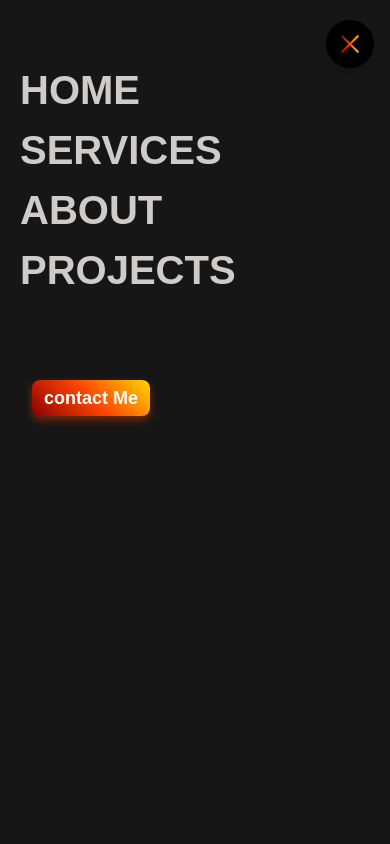
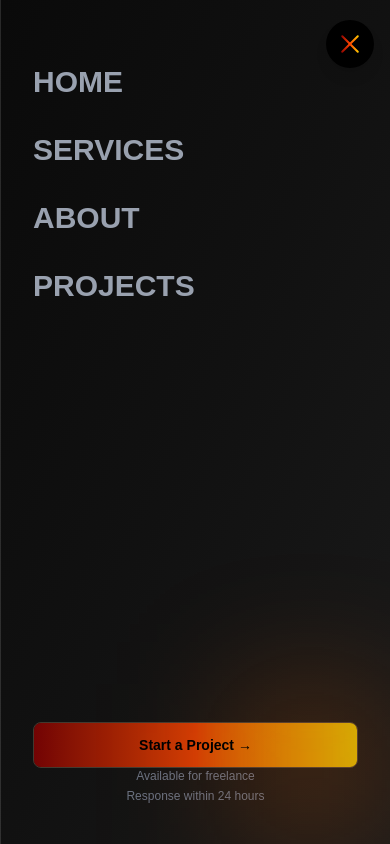
Before and after one commit to Investoremma12/my-website-project, a React (Vite) app: page / in a window 390 px wide. Both pictures are taken after a click on the button 350 px from the left and 44 px from the top of the page. Shown: the top 844 px of the page. Built offline with nearby package versions, Linux system fonts and the light colour scheme.

Commit message:
made the header premium

```diff
--- a/src/components/Header.jsx
+++ b/src/components/Header.jsx
@@ -1,9 +1,24 @@
 import TechTroveSymbol from '../assets/techtrove.png';
 import { motion, AnimatePresence } from 'framer-motion';
-import { useState } from 'react';
+import { useState, useEffect } from 'react';
 
 export function Header() {
 	const [isOpen, setIsOpen] = useState(false);
+	useEffect(() => {
+		if (isOpen) {
+			document.body.style.overflow = 'hidden';
+			document.documentElement.style.overflow = 'hidden';
+		} else {
+			document.body.style.overflow = '';
+			document.documentElement.style.overflow = '';
+		}
+
+		return () => {
+			document.body.style.overflow = '';
+			document.documentElement.style.overflow = '';
+		};
+	}, [isOpen]);
+
 	const navLinks = [
 		{ name: 'HOME', href: '#intro' },
 		{ name: 'SERVICES', href: '#services' },
@@ -86,41 +101,73 @@ export function Header() {
 						</button>
 					</div>
 				</div>
-
 				<AnimatePresence>
 					{isOpen && (
+						<>
 							<motion.div
-							initial={{ opacity: 0, x: 200 }}
+								initial={{ opacity: 0 }}
+								animate={{ opacity: 1 }}
+								exit={{ opacity: 0 }}
+								onClick={() => setIsOpen(false)}
+								className="fixed inset-0  bg-black/80 backdrop-blur-md z-40"
+							/>
+
+							<motion.div
+								initial={{ x: '100%' }}
+								animate={{ x: 0 }}
+								exit={{ x: '100%' }}
+								transition={{ type: 'spring', stiffness: 100, damping: 18 }}
+								className="fixed top-0 right-0 h-screen w-full md:w-[50%] lg:hidden
+				bg-linear-to-br from-[#0a0a0a] via-[#111] to-[#1a1a1a]
+				text-white z-50 flex flex-col justify-between px-8 py-10 border-l border-white/10"
+							>
+								<div>
+									<p className="text-xs tracking-widest text-[#b69573] mb-6">
+									</p>
+
+									<div className="space-y-8">
+										{navLinks.map((item, index) => (
+											<motion.a
+												key={item.name}
+												href={item.href}
+												onClick={() => setIsOpen(false)}
+												initial={{ opacity: 0, x: 60 }}
 												animate={{ opacity: 1, x: 0 }}
-							exit={{
-								opacity: 0,
-								x: 100,
-								transition: {
-									duration: 0.8,
-									delay: 0.2,
-									ease: 'anticipate',
-								},
-							}}
-							transition={{ duration: 0.6, ease: 'easeIn' }}
-							className="fixed inset-0 w-full md:w-[50%] ml-auto
-							bg-[#161616] text-white z-100 lg:hidden"
+												transition={{ delay: index * 0.1 }}
+												className="group relative block text-3xl sm:text-4xl font-bold text-gray-400 hover:text-white transition"
 											>
-							<div className="space-y-5 mt-15 mb-20 ml-5">
-								{navLinks.map((item) => (
-									<a href={item.href} key={item.name}>
-										<p className="cursor-pointer text-[40px] font-black text-[#cecbcb] hover:text-white active:text-white transition-colors w-fit">
 												{item.name}
-										</p>
-									</a>
+
+												<span className="absolute left-0 -bottom-2 h-0.5 w-0 bg-linear-to-r from-[#ffd700] to-[#ff4500] transition-all duration-300 group-hover:w-full" />
+											</motion.a>
 										))}
 									</div>
+								</div>
 
-							<a href="#contact">
-								<div className="bg-gold-gradient ml-8  border-none px-3 py-1 font-bold w-fit rounded-lg cursor-pointer  shadow-gold text-lg ">
-									contact Me
+								<div className="space-y-6">
+									<a href="#contact" onClick={() => setIsOpen(false)}>
+										<motion.button
+											whileHover={{ scale: 1.04 }}
+											whileTap={{ scale: 0.96 }}
+											className="relative w-full py-3 rounded-lg font-semibold text-sm overflow-hidden border border-[#b69573]/30"
+										>
+											<span className="absolute inset-0 bg-linear-to-r from-[#8b0000] via-[#ff4500] to-[#ffd700] opacity-80" />
+
+											<span className="relative z-10 text-black">
+												Start a Project →
+											</span>
+										</motion.button>
+									</a>
+
+									<div className="text-center text-xs text-gray-500">
+										<p>Available for freelance</p>
+										<p className="mt-1">Response within 24 hours</p>
 									</div>
-							</a>
+								</div>
+
+								<div className="pointer-events-none absolute bottom-0 right-0 w-40 h-40 bg-orange-500/20 blur-3xl" />
 							</motion.div>
+						</>
 					)}
 				</AnimatePresence>
 			</nav>
```
Lines whose indentation alone changed are shown as unchanged.
